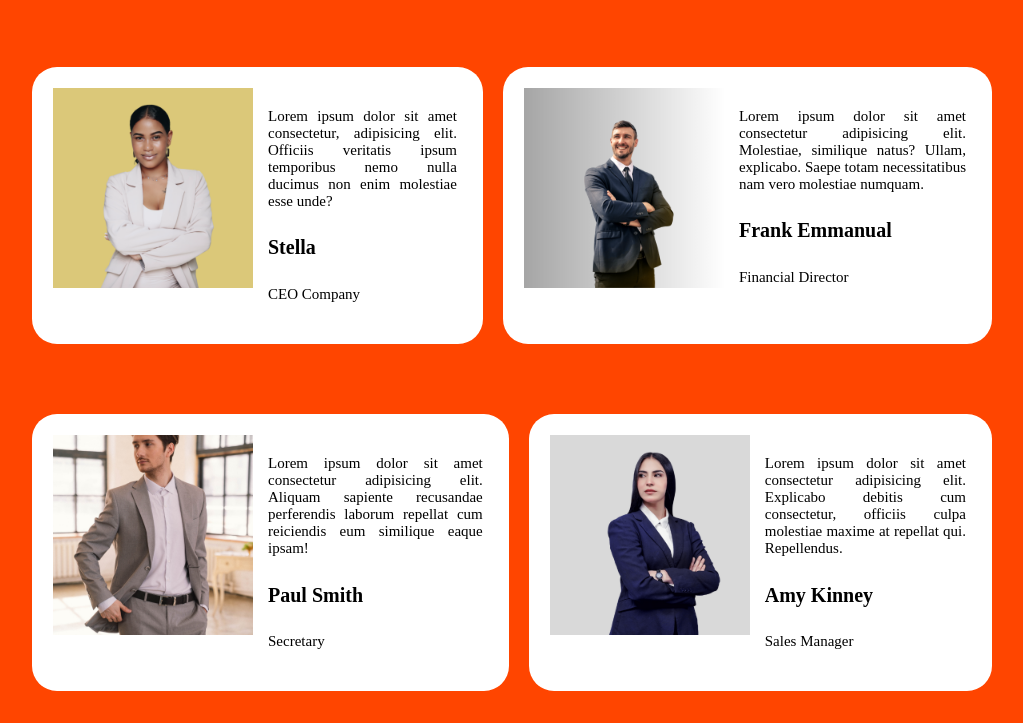
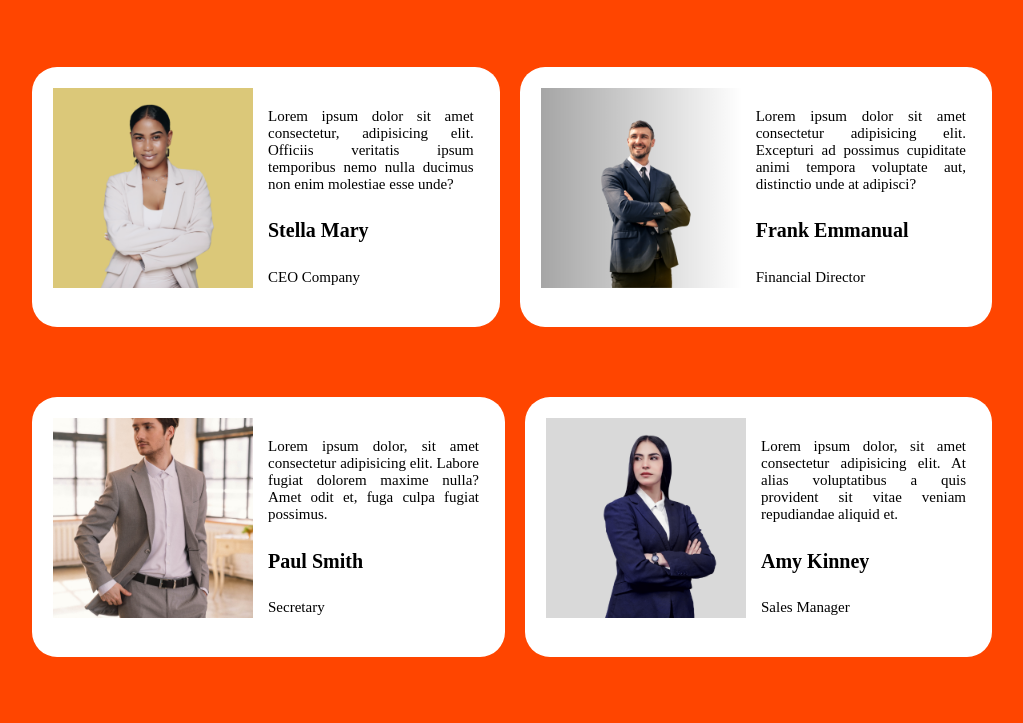
Before and after one commit to Sharmila-Rajendran/Testimonial-Page, a plain HTML site: page index.html in a window 1280 px wide. Shown: the part 77-800 px from the top of the page, without its empty margins (138-1161 px from the left). Drawn offline with Linux system fonts and the light colour scheme.

Commit message:
Update index.html

```diff
--- a/index.html
+++ b/index.html
@@ -13,32 +13,32 @@
             <img src="Assert/img1.png" alt="img1">
             <div class="text">
                 <p>Lorem ipsum dolor sit amet consectetur, adipisicing elit. Officiis veritatis ipsum temporibus nemo nulla ducimus non enim molestiae esse unde?</p>
-                <h2>Stella</h2>
+                <h2>Stella Mary</h2>
                 <p>CEO Company</p>
             </div>
         </div>
-        <div class="img2">
+        <div class="img1">
             <img src="Assert/img2.png" alt="img2">
             <div class="text">
-                <p>Lorem ipsum dolor sit amet consectetur adipisicing elit. Molestiae, similique natus? Ullam, explicabo. Saepe totam necessitatibus nam vero molestiae numquam.</p>
+                <p>Lorem ipsum dolor sit amet consectetur adipisicing elit. Excepturi ad possimus cupiditate animi tempora voluptate aut, distinctio unde at adipisci?</p>
                 <h2>Frank Emmanual</h2>
                 <p>Financial Director</p>
             </div>
         </div>
     </section>
     <section>
-        <div class="img3">
+        <div class="img1">
             <img src="Assert/img3.png" alt="img1">
             <div class="text">
-                <p>Lorem ipsum dolor sit amet consectetur adipisicing elit. Aliquam sapiente recusandae perferendis laborum repellat cum reiciendis eum similique eaque ipsam!</p>
+                <p>Lorem ipsum dolor, sit amet consectetur adipisicing elit. Labore fugiat dolorem maxime nulla? Amet odit et, fuga culpa fugiat possimus.</p>
                 <h2>Paul Smith</h2>
                 <p>Secretary</p>
             </div>
         </div>
-        <div class="img4">
+        <div class="img1">
             <img src="Assert/img4.png" alt="img2">
             <div class="text">
-                <p>Lorem ipsum dolor sit amet consectetur adipisicing elit. Explicabo debitis cum consectetur, officiis culpa molestiae maxime at repellat qui. Repellendus.</p>
+                <p>Lorem ipsum dolor, sit amet consectetur adipisicing elit. At alias voluptatibus a quis provident sit vitae veniam repudiandae aliquid et.</p>
                 <h2>Amy Kinney</h2>
                 <p>Sales Manager</p>
             </div>
```
